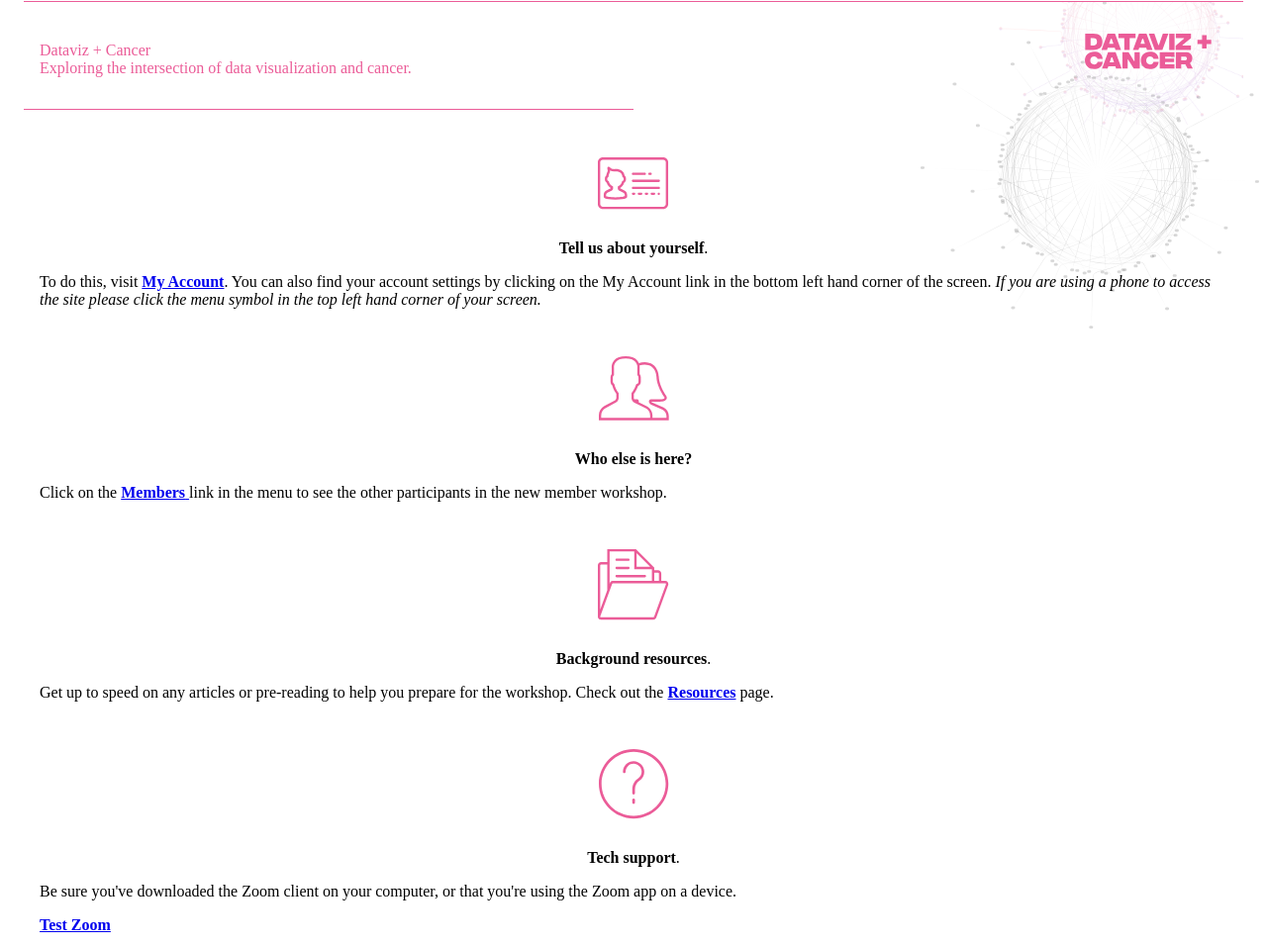
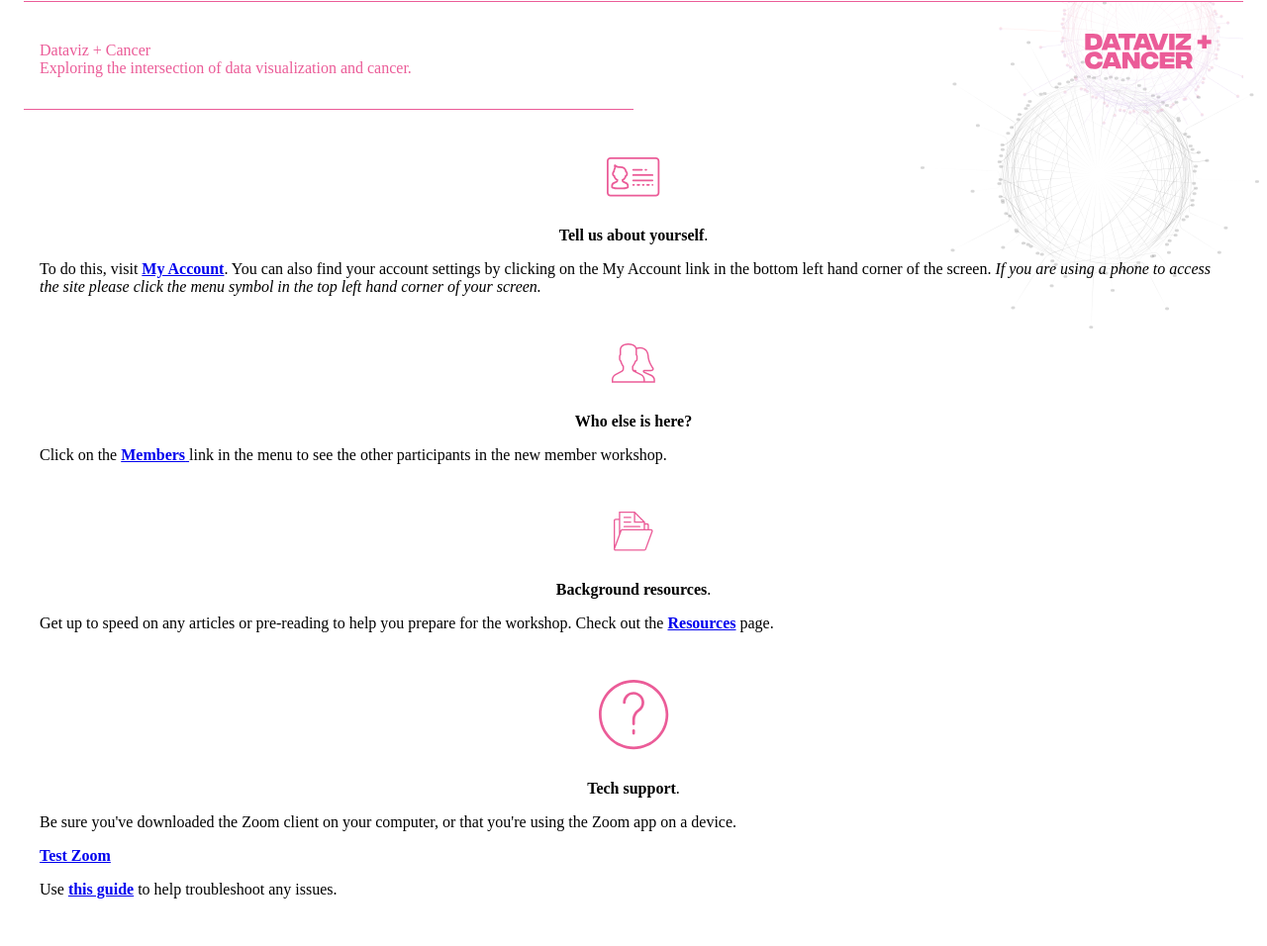
Before and after one commit to joepacal/kistorm-cancerviz, a plain HTML site: page index.html in a window 1280 px wide. Shown: the part 883-1839 px from the top of the page at 99% size. Drawn offline with Linux system fonts and the light colour scheme.

Commit message:
Update stylesheet.css

```diff
--- a/stylesheet.css
+++ b/stylesheet.css
@@ -4,7 +4,7 @@
 .cviz .title{padding-top:0em;margin-top:0em;}
 .cviz .tasks {width: 100%;margin:auto;}
 .cviz .task {padding-left: 1rem;padding-right: 1rem;padding-bottom:3em;}
-.cviz .grow img{transition: all .2s ease-in-out;}
+.cviz .grow img{transition: all .2s ease-in-out; max-height: 40px; max-width: 40px}
 .cviz .grow img:hover{transform: scale(1.1);}
 .cviz .col-xs-12 img{max-width: 30%;padding-bottom:10px;}
 .cviz .welcome-header {max-width: 5em; padding-top: 0.5em;}
```
